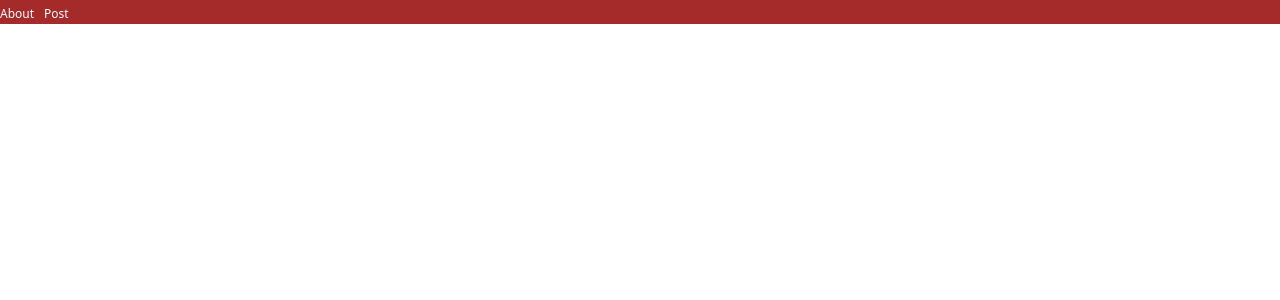
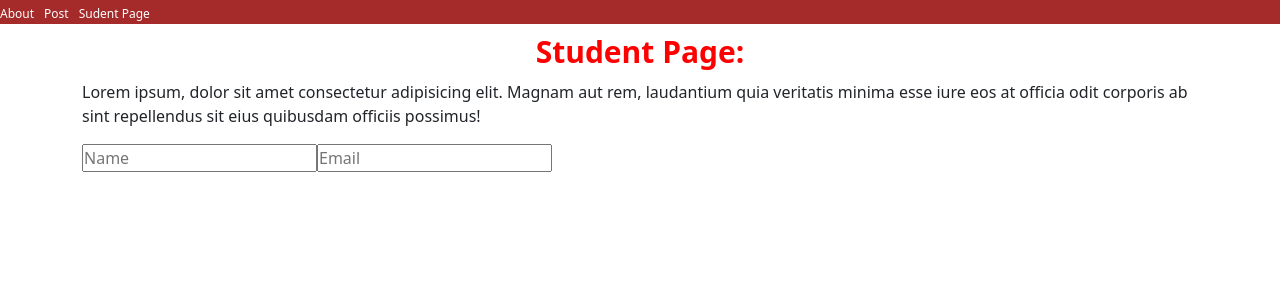
Before and after one commit to casperDev3/hello-world-react, a React (Create React App) app: page /student in a window 1280 px wide. Before the commit this address had no page. Shown: the top 300 px of the page. Built offline with nearby package versions, Linux system fonts and the light colour scheme.

Commit message:
Lesson code

```diff
--- a/src/components/UI/navBar/navBar.jsx
+++ b/src/components/UI/navBar/navBar.jsx
@@ -6,8 +6,10 @@ const navBar = () => {
     <nav>
         <Link to={'/about'}>About</Link>
         <Link to={'/posts'}>Post</Link>
+        <Link to={'/student'}>Sudent Page</Link>
       </nav>
   )
 }
 
+
 export default navBar
--- /dev/null
+++ b/src/pages/Student.jsx
@@ -0,0 +1,45 @@
+import React, { useState } from "react";
+import styles from "../styles/StudentPage.module.css";
+
+const Student = () => {
+  let [name, setName] = useState("");
+  let [email, setEmail] = useState("");
+  return (
+    <>
+      <div className="container">
+        <div className="row">
+          <div className="col-12">
+            <h1 className={styles.title}>Student Page: {name}</h1>
+            <p>
+              Lorem ipsum, dolor sit amet consectetur adipisicing elit. Magnam
+              aut rem, laudantium quia veritatis minima esse iure eos at officia
+              odit corporis ab sint repellendus sit eius quibusdam officiis
+              possimus!
+            </p>
+            <form>
+              {/* get value inout */}
+              <input
+                onChange={(e) => {
+                  setName(e.target.value);
+                }}
+                type="text"
+                placeholder="Name"
+              />
+              <input
+                onChange={(e) => {
+                  setEmail(e.target.value);
+                }}
+                type="mail"
+                placeholder="Email"
+              />
+            </form>
+            <h2>{name.length ? name[0] + "." : ""}</h2>
+            <h2>{email}</h2>
+          </div>
+        </div>
+      </div>
+    </>
+  );
+};
+
+export default Student;
--- a/src/router/index.jsx
+++ b/src/router/index.jsx
@@ -1,6 +1,7 @@
 import React from "react";
 import About from "../pages/About";
 import Posts from "../pages/Posts";
+import StudentPage from "../pages/Student";
 import SinglePostPage from "../pages/SinglePostPage";
 import { Route, Routes } from "react-router-dom";
 
@@ -9,6 +10,7 @@ const RouterApp = () => {
     <Routes>
       <Route exact path="/posts/:id" element={<SinglePostPage />}></Route>
       <Route path="/about" element={<About />}></Route>
+      <Route path="/student" element={<StudentPage />}></Route>
       <Route exact path="/posts" element={<Posts />}></Route>
     </Routes>
   );
--- /dev/null
+++ b/src/styles/StudentPage.module.css
@@ -0,0 +1,7 @@
+.title{
+    font-size: 30px;
+    font-weight: bold;
+    margin: 10px;
+    text-align: center;
+    color: #f00;
+}
```
